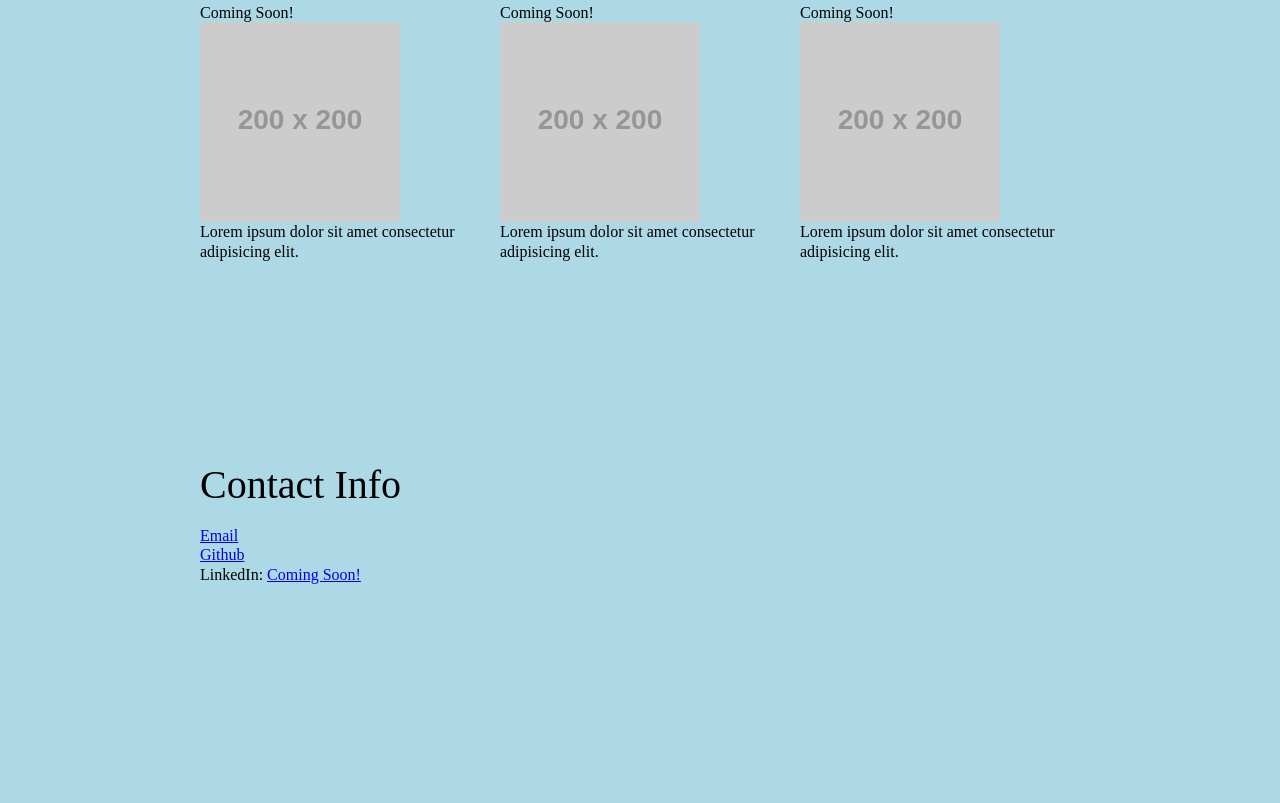
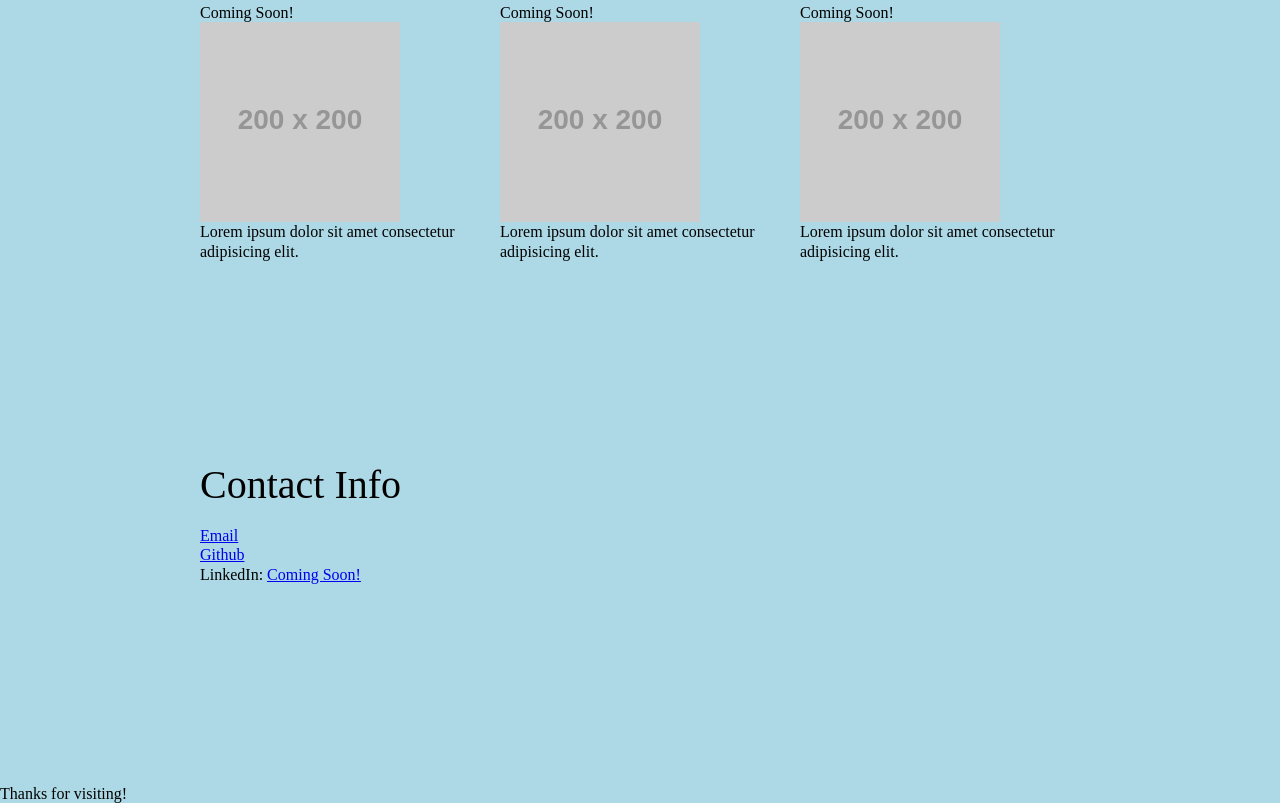
Before and after one commit to chrypixl/portfolio, a plain HTML site: page index.html in a window 1280 px wide. Shown: the part 844-1647 px from the top of the page. Drawn offline with Linux system fonts and the light colour scheme; placeholder pictures from the web are drawn by us.

Commit message:
Added text to footer

```diff
--- a/index.html
+++ b/index.html
@@ -147,6 +147,7 @@
 
     <footer>
         <!--Footer-->
+        <span>Thanks for visiting!</span>
     </footer>
 </body>
 </html>
```
